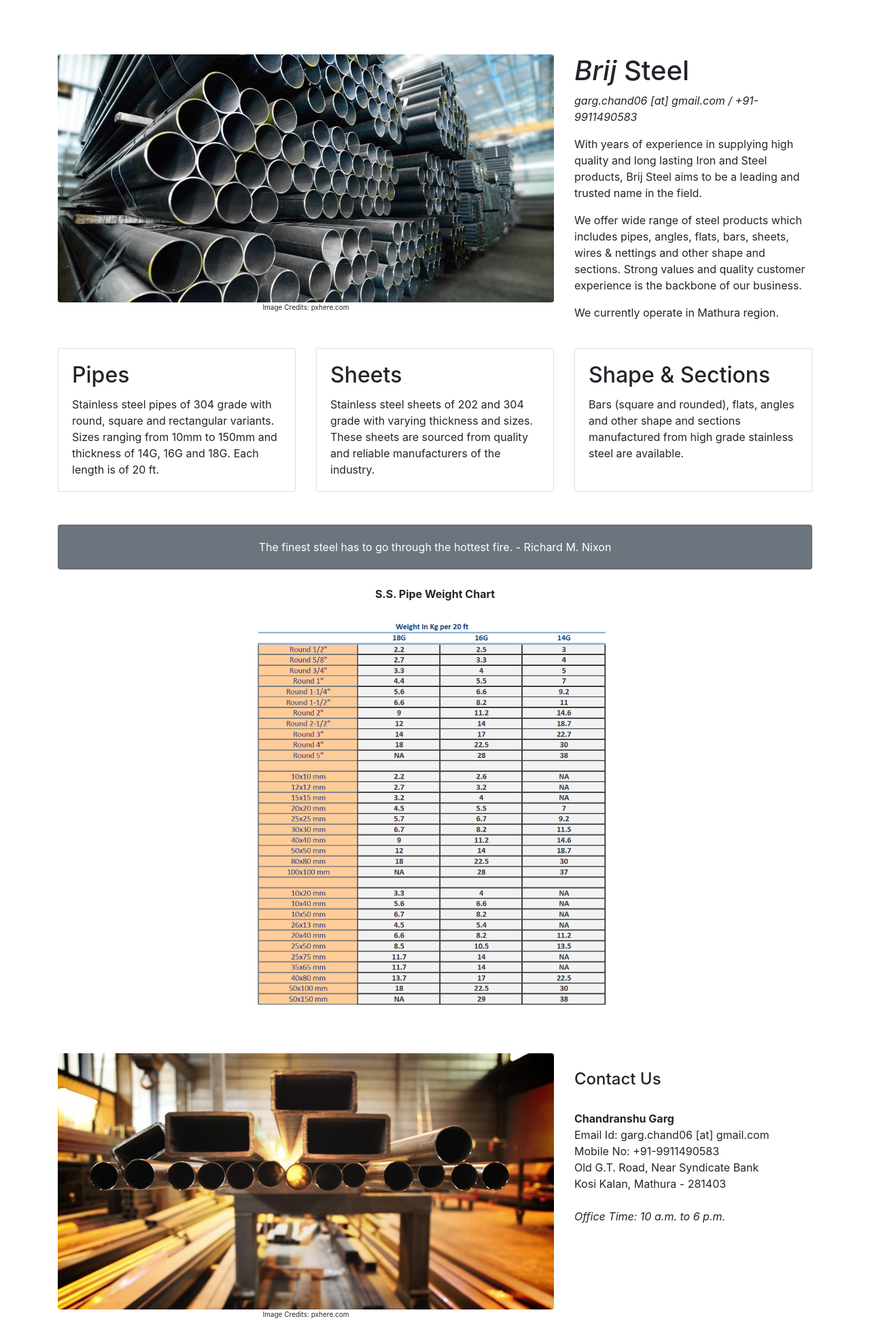
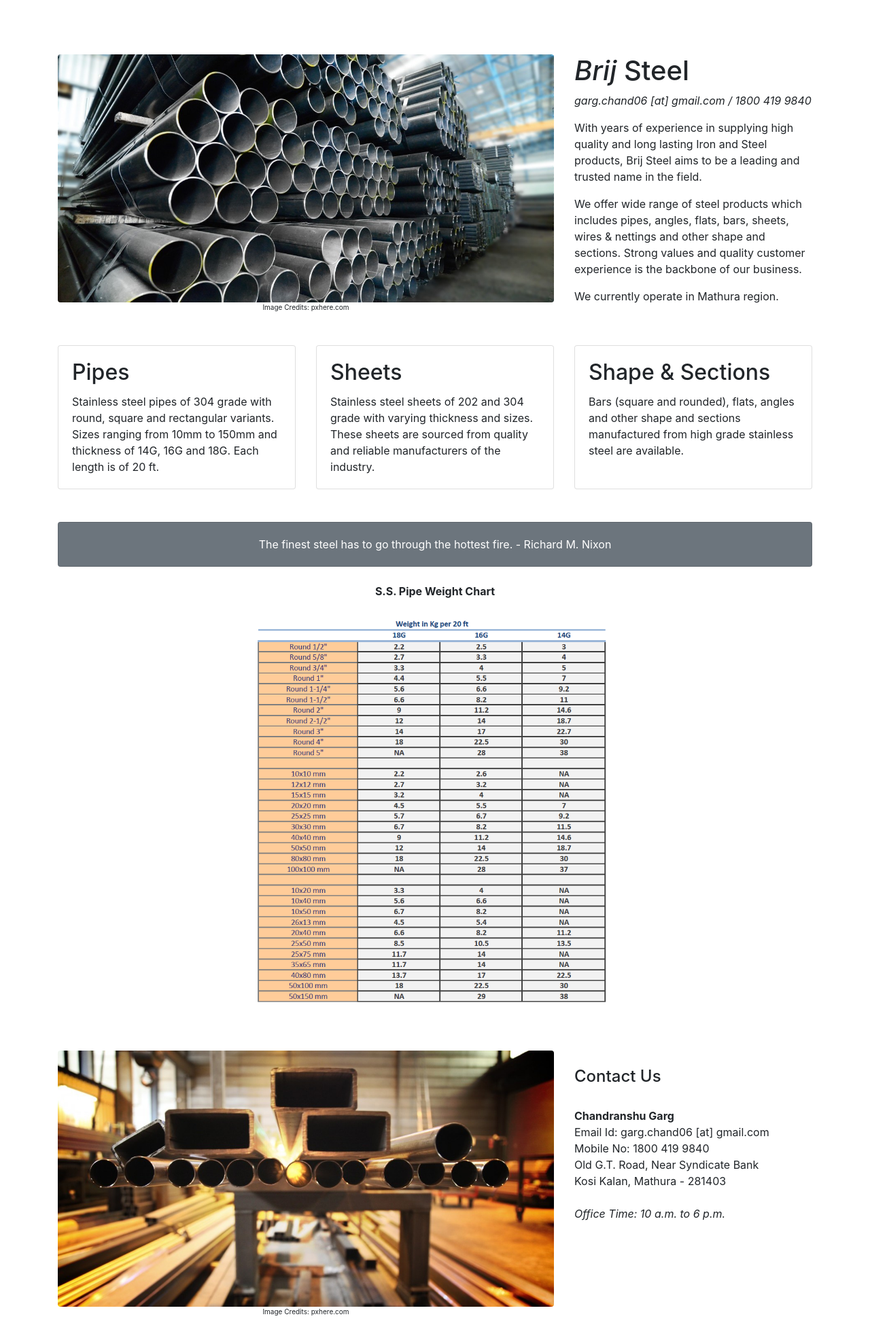
Before and after one commit to chandranshugarg/brijsteel, a plain HTML site: page index.html in a window 1280 px wide. Shown: the top 1969 px of the page at 68% size. Drawn offline with Linux system fonts and the light colour scheme; a script that the page names is missing.

Commit message:
toll free number added

```diff
--- a/index.html
+++ b/index.html
@@ -32,7 +32,7 @@
         <!-- /.col-lg-8 -->
         <div class="col-lg-4">
           <h1><i>Brij</i> Steel</h1>
-		  <p><i>garg.chand06 [at] gmail.com / +91-9911490583</i></p>
+		  <p><i>garg.chand06 [at] gmail.com / 1800 419 9840</i></p>
           <p>With years of experience in supplying high quality and long lasting Iron and Steel products, Brij Steel aims to be a leading and trusted name in the field.</p>
 		  <p>We offer wide range of steel products which includes pipes, angles, flats, bars, sheets, wires & nettings and other shape and sections. Strong values and quality customer experience is the backbone of our business.</p>
 		  <p>We currently operate in Mathura region.</p>
@@ -102,7 +102,7 @@
 		  <br/>
           <h4>Contact Us</h4>
 		  <br/>
-		  <p><strong>Chandranshu Garg</strong><br/>Email Id: garg.chand06 [at] gmail.com<br/>Mobile No: +91-9911490583<br/>
+		  <p><strong>Chandranshu Garg</strong><br/>Email Id: garg.chand06 [at] gmail.com<br/>Mobile No: 1800 419 9840<br/>
 			Old G.T. Road, Near Syndicate Bank<br/>Kosi Kalan, Mathura - 281403<br/><br/>
 			<i>Office Time: 10 a.m. to 6 p.m.
 		  </p>
```
